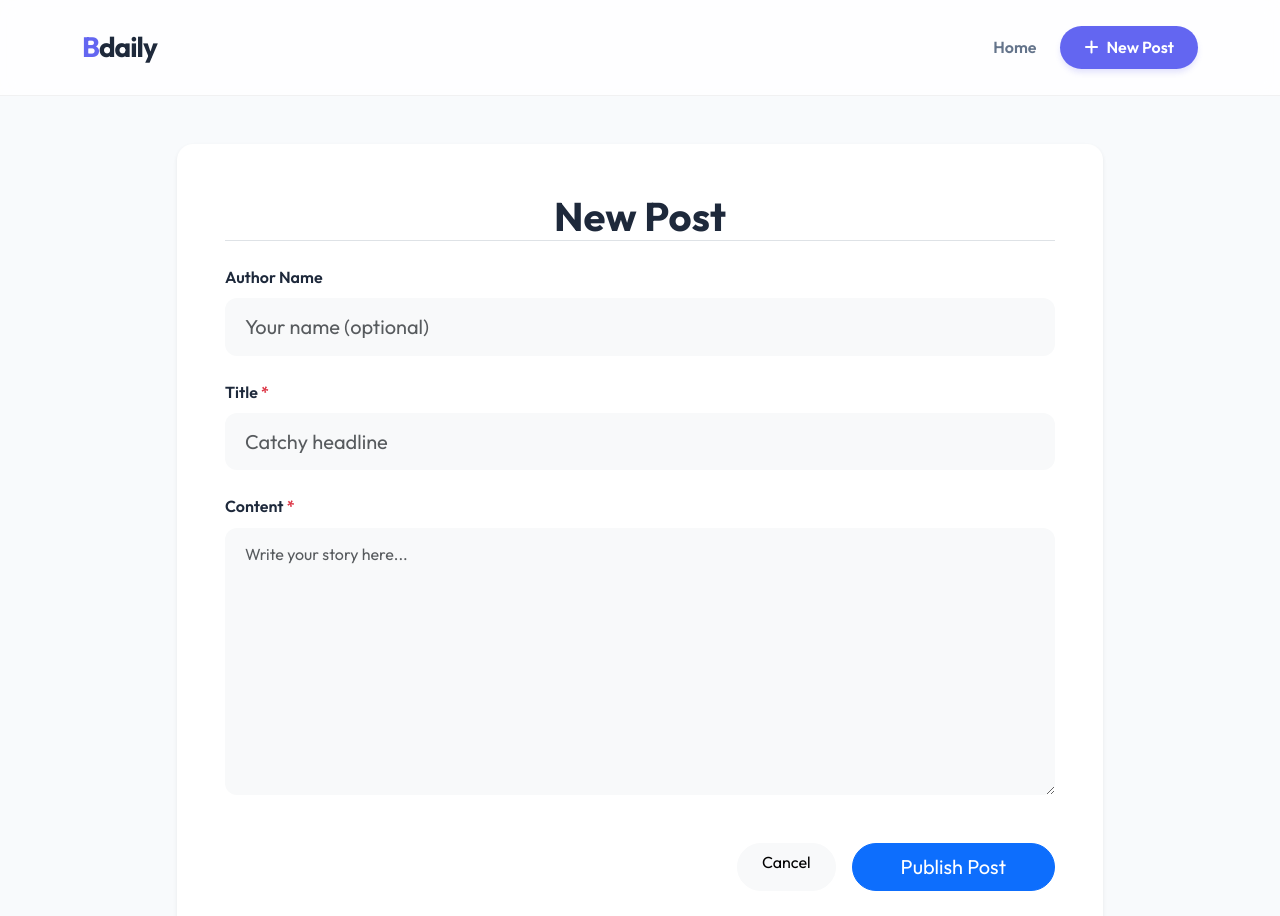
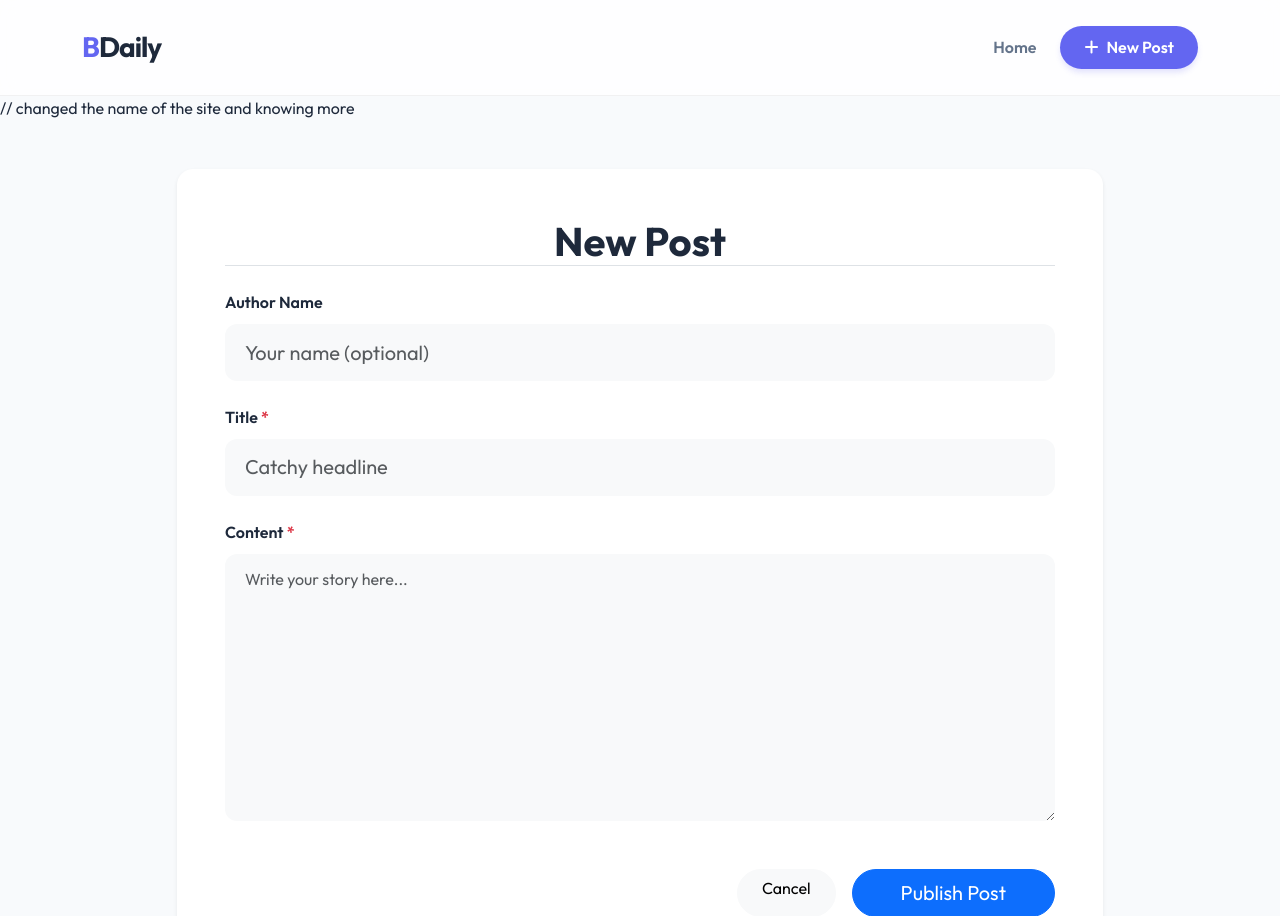
Before and after one commit to Dharmikthakur/blog-website-, a Flask app: page /post/new in a window 1280 px wide. Shown: the top 916 px of the page. Run offline with Flask 3, Linux system fonts and the light colour scheme.

Commit message:
make the chonges

```diff
--- a/templates/base.html
+++ b/templates/base.html
@@ -25,7 +25,7 @@
     <nav class="navbar navbar-expand-lg sticky-top">
         <div class="container">
             <a class="navbar-brand" href="{{ url_for('home') }}">
-                <span class="brand-accent">B</span>daily
+                <span class="brand-accent">B</span>Daily
             </a>
             <button class="navbar-toggler" type="button" data-bs-toggle="collapse" data-bs-target="#navbarNav">
                 <span class="navbar-toggler-icon"></span>
@@ -43,7 +43,11 @@
                 </ul>
             </div>
         </div>
+
     </nav>
+    // changed the name of the site and  knowing more
+
+
 
     <main class="container py-5">
         <div class="row justify-content-center">
```
